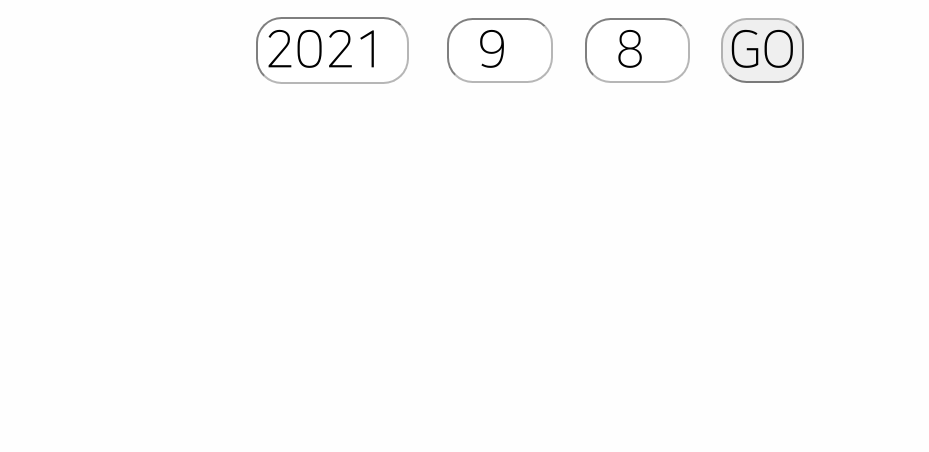
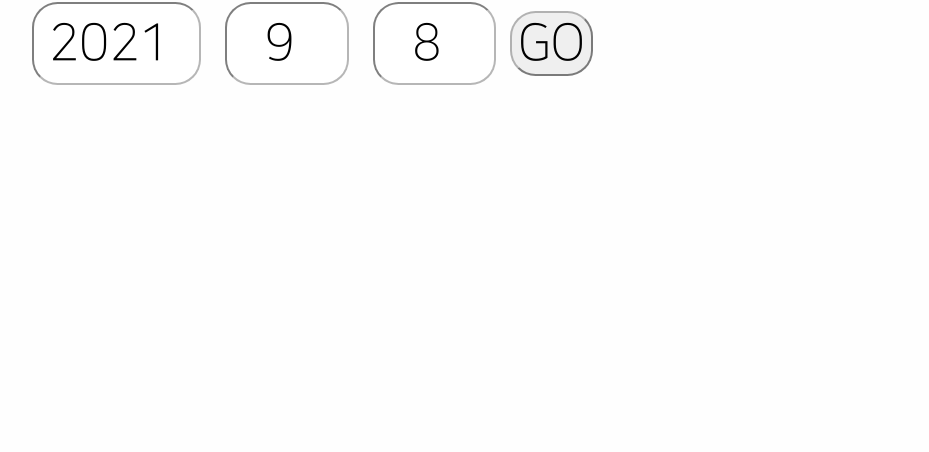
Before and after one commit to unbroken2650/army-calculator, a plain HTML site: page calculator.html in a window 1280 px wide. Shown: the part 348-800 px from the top of the page, without its empty margins (114-1043 px from the left). Drawn offline with Linux system fonts and the light colour scheme; a web font is replaced by a local one.

Commit message:
reset html and prepare for upgrade

```diff
--- a/calculator.html
+++ b/calculator.html
@@ -4,18 +4,10 @@
 <head>
 	<meta charset="UTF-8">
 	<title>Army Calculator 0.1</title>
-	<script src="jquery/jquery-1.12.4.js">
-
-	</script>
-	<script src="jquery/jquery-ui.js">
-
-	</script>
-	<script src="main.js">
-
-	</script>
-	<script src="calculator.js">
-
-	</script>
+	<script src="jquery/jquery-1.12.4.js"></script>
+	<script src="jquery/jquery-ui.js"></script>
+	<script src="main.js"></script>
+	<script src="calculator.js"></script>
 	<link rel="stylesheet" href="main.css">
 	<link rel="preconnect" href="https://fonts.googleapis.com">
 	<link rel="preconnect" href="https://fonts.gstatic.com" crossorigin>
@@ -23,20 +15,16 @@
 </head>
 
 <body>
-    <main>
     <div id="title">
-        <h1 class="title">날짜 계산기_육군 ver</h1>
-    </div>
+    <h1 class="title">날짜 계산기_육군 ver</h1></div>
     <div>
         <h2 class="subtitle">입대(예정)일자를 입력해주세요 :)</h2>
     </div>
     <div id="input">
-        <table>
-            <tr>
-                <td><input type="number" id='inputYear' class="date" min="2000" max="2100" value="2001" required></td>
-                    <td><input type="number" id='inputMonth' class="date" min="01" max="12" value="01" required></td>
-                    <td><input type="number" id='inputDay' class="date" min="01" max="31" value="16" required></td>
-                    <td><button onclick="calc()">GO</button></td>
+        <input type="number" id='inputYear' class="date" min="2000" max="2100" value="2001" required>
+        <input type="number" id='inputMonth' class="date" min="01" max="12" value="01" required>
+        <input type="number" id='inputDay' class="date" min="01" max="31" value="16" required>
+        <button onclick="calc()">GO</button>
         <script>
             d = new Date();
             console.log(d.toISOString());
@@ -44,15 +32,9 @@
             document.getElementById('inputMonth').value = Number(d.toISOString().substring(5, 7));
             document.getElementById('inputDay').value = Number(d.toISOString().substring(9, 10));
         </script>
-            </tr></table>
     </div>
-    <table>
-        <td>
-            <tr><div id="dischargeDay" class="date"> </div></tr>
-            <tr><div id="percentLeft" class="percent"> </div></tr>
-        </td>
-    </table>
-    </main>
+    <div id="dischargeDay" class="date"> </div>
+    <div id="percentLeft" class="percent"> </div>
 </body>
 
 </html>
```
Also changed, not shown: index.html (+3 -6 lines). Lines whose indentation alone changed are shown as unchanged.
